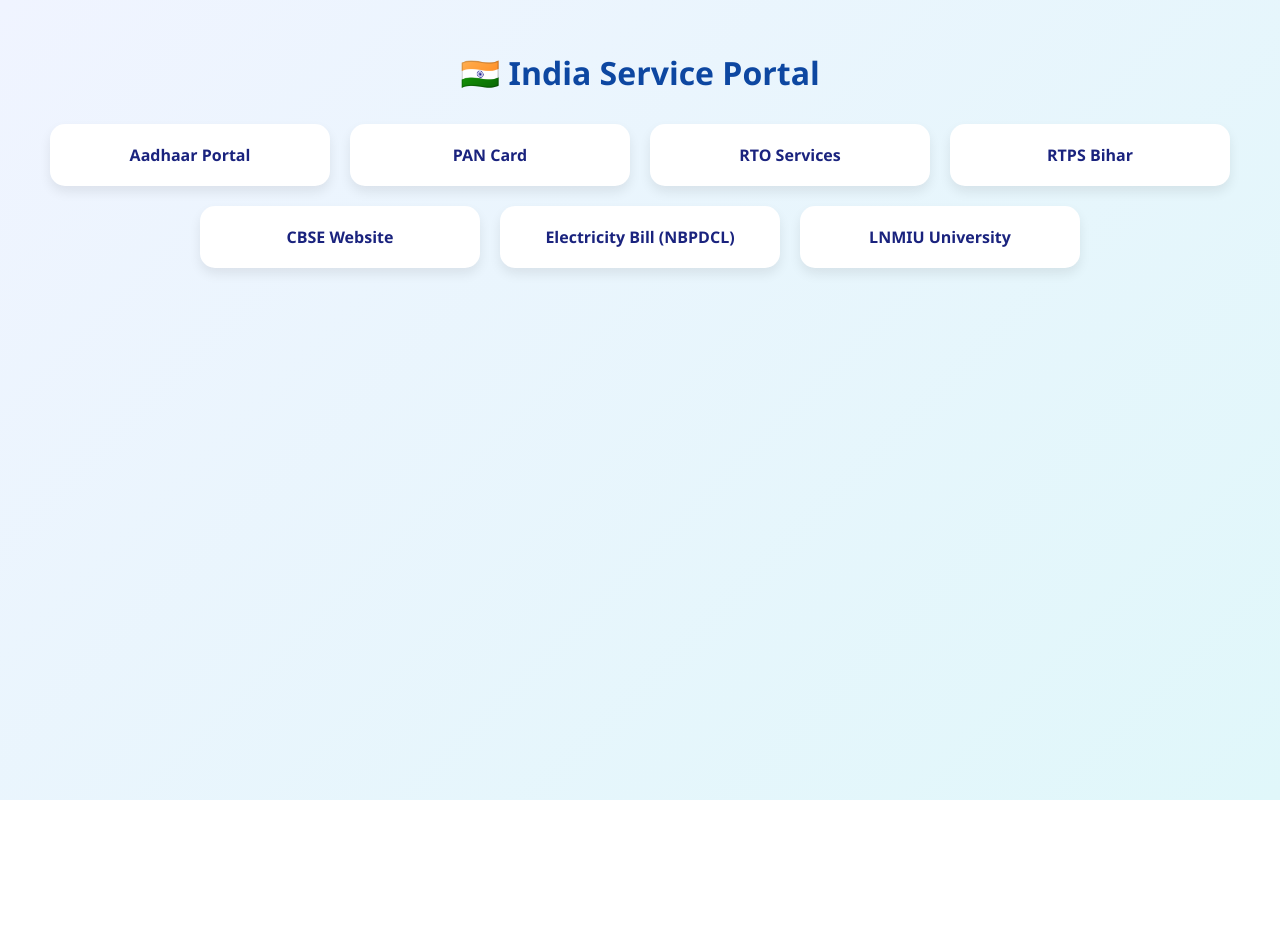
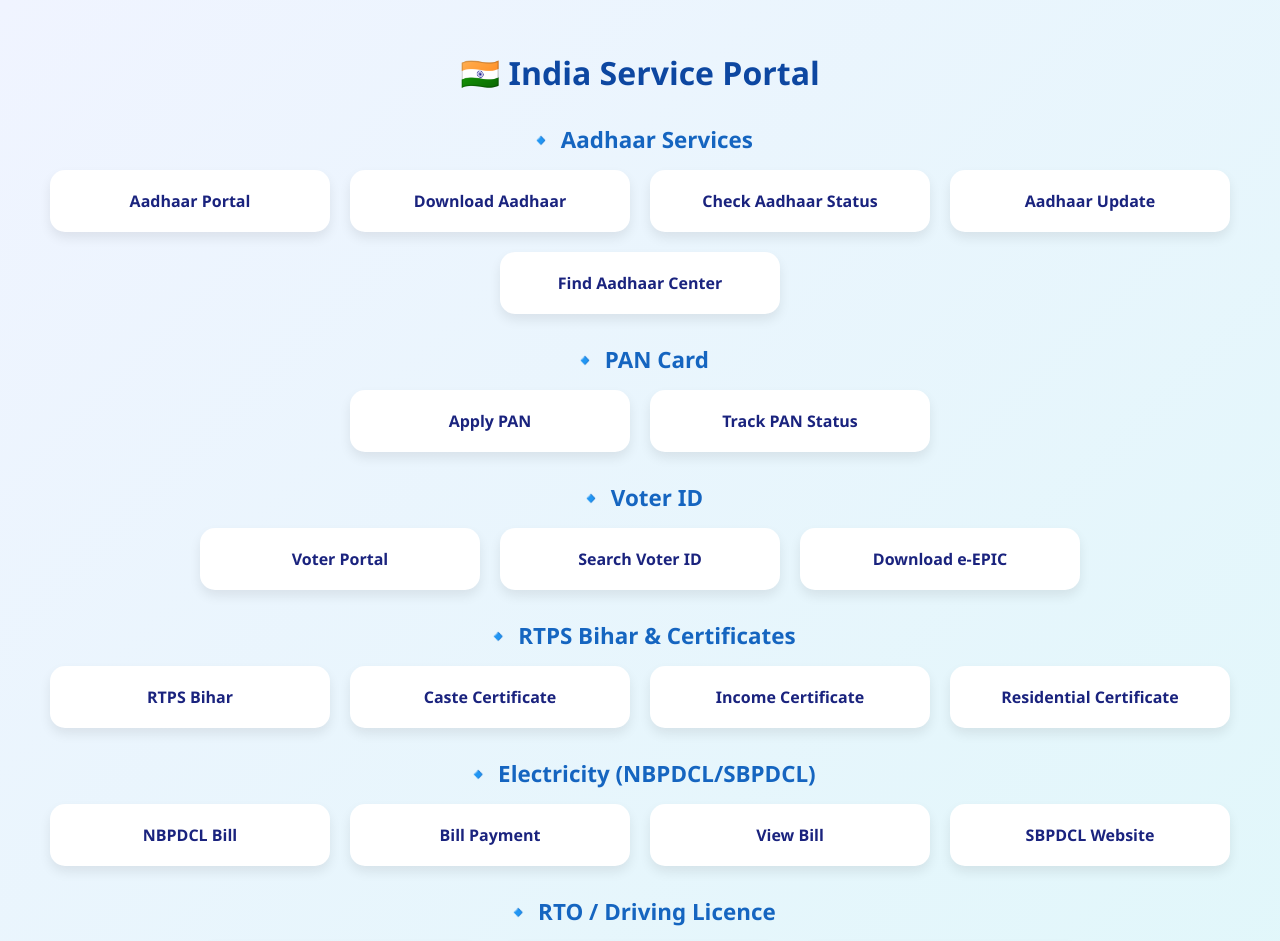
Before and after one commit to tgbot23/india-service-portal, a React (Create React App) app in the folder frontend/: page / in a window 1280 px wide. Shown: the top 941 px of the page. Before the commit the page ends 800 px from the top, so only its background shows below. Built offline with nearby package versions, Linux system fonts and the light colour scheme.

Commit message:
Update App.js

```diff
--- a/frontend/src/App.js
+++ b/frontend/src/App.js
@@ -1,27 +1,89 @@
 import './App.css';
 
 function App() {
-  const links = [
+  const categories = [
+    {
+      title: "🔹 Aadhaar Services",
+      links: [
         { name: "Aadhaar Portal", url: "https://uidai.gov.in" },
-    { name: "PAN Card", url: "https://www.onlineservices.nsdl.com/paam/endUserRegisterContact.html" },
-    { name: "RTO Services", url: "https://parivahan.gov.in" },
-    { name: "RTPS Bihar", url: "https://rtps.bihar.gov.in" },
-    { name: "CBSE Website", url: "https://cbse.gov.in" },
-    { name: "Electricity Bill (NBPDCL)", url: "https://nbpdcl.co.in" },
-    { name: "LNMIU University", url: "https://lnmu.ac.in" }
+        { name: "Download Aadhaar", url: "https://eaadhaar.uidai.gov.in/" },
+        { name: "Check Aadhaar Status", url: "https://myaadhaar.uidai.gov.in/CheckAadhaarStatus" },
+        { name: "Aadhaar Update", url: "https://ssup.uidai.gov.in/ssup/" },
+        { name: "Find Aadhaar Center", url: "https://appointments.uidai.gov.in/easearch.aspx" }
+      ]
+    },
+    {
+      title: "🔹 PAN Card",
+      links: [
+        { name: "Apply PAN", url: "https://www.onlineservices.nsdl.com/paam/endUserRegisterContact.html" },
+        { name: "Track PAN Status", url: "https://tin.tin.nsdl.com/pantan/StatusTrack.html" }
+      ]
+    },
+    {
+      title: "🔹 Voter ID",
+      links: [
+        { name: "Voter Portal", url: "https://voterportal.eci.gov.in/" },
+        { name: "Search Voter ID", url: "https://electoralsearch.eci.gov.in/" },
+        { name: "Download e-EPIC", url: "https://www.nvsp.in/Account/Login" }
+      ]
+    },
+    {
+      title: "🔹 RTPS Bihar & Certificates",
+      links: [
+        { name: "RTPS Bihar", url: "https://rtps.bihar.gov.in/" },
+        { name: "Caste Certificate", url: "https://serviceonline.bihar.gov.in/" },
+        { name: "Income Certificate", url: "https://serviceonline.bihar.gov.in/" },
+        { name: "Residential Certificate", url: "https://serviceonline.bihar.gov.in/" }
+      ]
+    },
+    {
+      title: "🔹 Electricity (NBPDCL/SBPDCL)",
+      links: [
+        { name: "NBPDCL Bill", url: "https://www.nbpdcl.co.in/" },
+        { name: "Bill Payment", url: "https://www.nbpdcl.co.in/PayOnline.aspx" },
+        { name: "View Bill", url: "https://www.nbpdcl.co.in/frmBillPaymentDetails.aspx" },
+        { name: "SBPDCL Website", url: "https://www.sbpdcl.co.in/" }
+      ]
+    },
+    {
+      title: "🔹 RTO / Driving Licence",
+      links: [
+        { name: "Parivahan Portal", url: "https://parivahan.gov.in/" },
+        { name: "Driving Licence Apply", url: "https://sarathi.parivahan.gov.in/sarathiservice/stateSelection.do" },
+        { name: "Vehicle Info (VAHAN)", url: "https://vahan.parivahan.gov.in/vahanservice/vahan/ui/statevalidation/homepage.xhtml" }
+      ]
+    },
+    {
+      title: "🔹 Education & Exam Boards",
+      links: [
+        { name: "CBSE Website", url: "https://cbse.gov.in/" },
+        { name: "LNMU Darbhanga", url: "https://lnmu.ac.in/" }
+      ]
+    }
   ];
 
   return (
     <div className="App">
       <h1>🇮🇳 India Service Portal</h1>
+      {categories.map((category, idx) => (
+        <div key={idx}>
+          <h2>{category.title}</h2>
           <div className="card-container">
-        {links.map((item, index) => (
-          <a className="card" href={item.url} target="_blank" rel="noopener noreferrer" key={index}>
+            {category.links.map((item, index) => (
+              <a
+                className="card"
+                href={item.url}
+                target="_blank"
+                rel="noopener noreferrer"
+                key={index}
+              >
                 {item.name}
               </a>
             ))}
           </div>
         </div>
+      ))}
+    </div>
   );
 }
 
```
Lines whose indentation alone changed are shown as unchanged.
